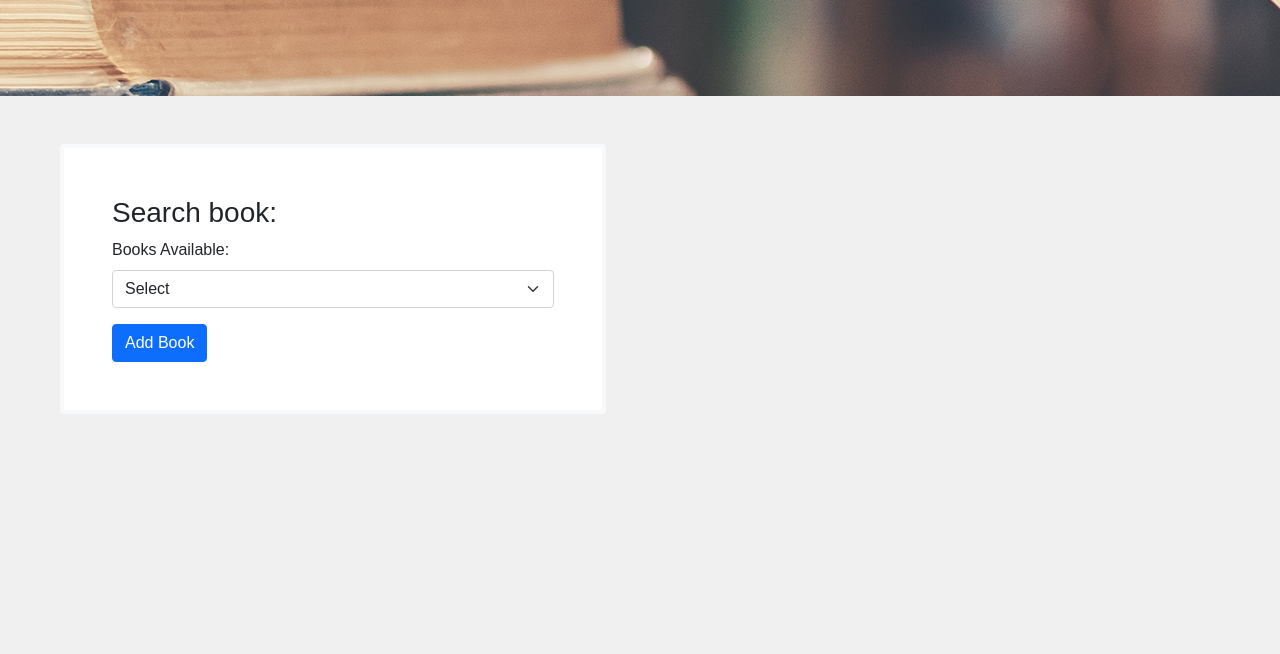
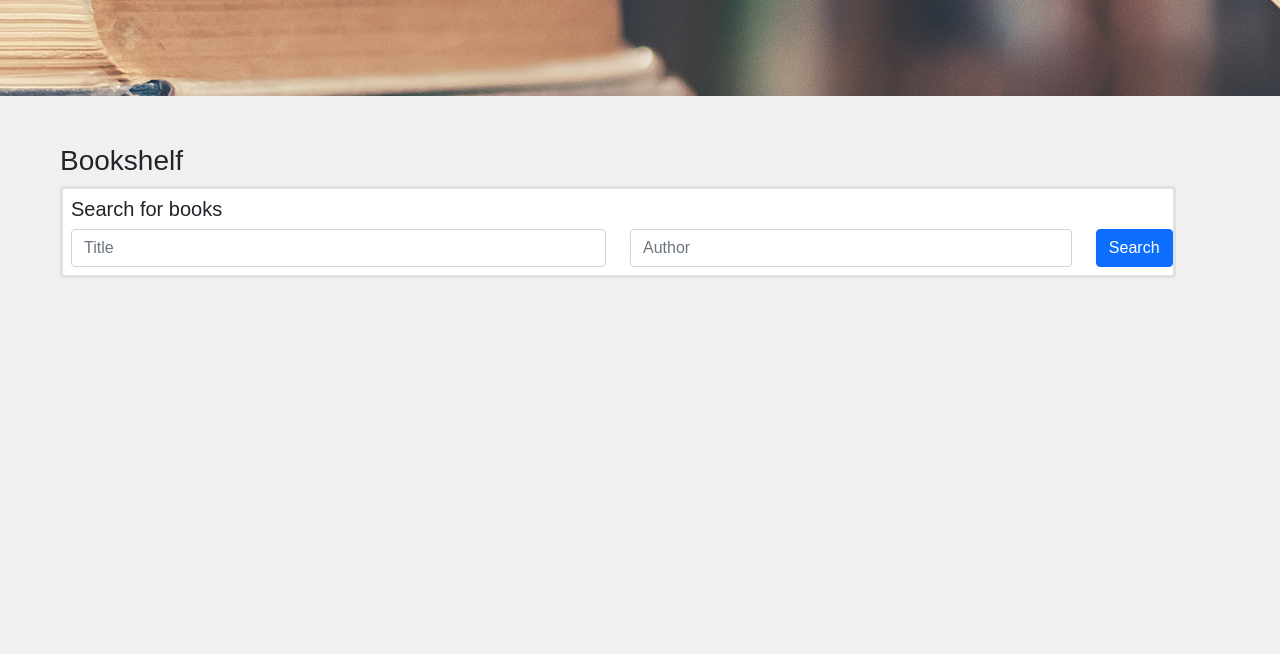
Before and after one commit to rhodaevangelene/learning-porch, a Node project: template views/bookshelf.handlebars in a window 1280 px wide. Shown: the top 654 px of the page. Run offline with Node 20 templates, Linux system fonts and the light colour scheme; the template is opened without the code that fills it, so the values that code supplies are empty; some libraries are stand-ins or nearby versions.

Commit message:
Added google books integration, added logic to add book, read book and delete book.

```diff
--- a/models/index.js
+++ b/models/index.js
@@ -3,11 +3,11 @@ const Books = require("./Books");
 const Library = require("./Library");
 
 User.belongsToMany(Books, {
-    through: 'library'
+    through: Library
 });
 
 Books.belongsToMany(User, {
-    through: 'library'
+    through: Library
 })
 
 module.exports = { User, Books, Library };
--- a/views/bookshelf.handlebars
+++ b/views/bookshelf.handlebars
@@ -3,23 +3,88 @@
   style="background-image: url('../images/banner.jpg');">
 </div>
 <div class="container m-5">
-    <div class="row">
-               <div class="col-6">
-            <form class="bg-white p-5 border border-4 border-light rounded">
-                <h3>Search book:</h3>
-                <div class="mb-3">
-                    <label for="Select" class="form-label">Books Available:</label>
-                    <select id="Select" class="form-select">
-                        <option>Select</option>
-                        {{#each books}}
-                        <option>{{book_title}}</option>
-                        {{/each}}
-                    </select>
-                </div>
-                <button type="submit" class="btn btn-primary">Add Book</button>
-            </form>
+    <h3>Bookshelf</h3>
+    <div class="card p-2 border border-3 rounded">
+        <div class="row">
+            <h5>Search for books</h5>
+        </div>
+        <div class="row row-12">
+            <div class="col-6"><input type="text" class="form-control" placeholder="Title" id="title"></div>
+            <div class="col-5"><input type="text" class="form-control" placeholder="Author" id="author"></div>
+            <div class="col-1"><button type="submit" class="btn btn-primary" onclick="searchBook()">Search</button></div>
         </div>
     </div>
+        <div id="result-div">
+        </div>
+        <template id="dataRow">
+            <tr>
+                <td class="align-middle"><img src={value1} style="height: 130px;"/></td>
+                <td class="align-middle"><a href={value4} target="_blank">{value2}</a></td>
+                <td class="align-middle">{value3}</td>
+                <td class="align-middle">
+                    <form action="/booklist/add" method="post">
+                        <input type="hidden" name="id" value={value5}></input>
+                        <input type="hidden" name="title" value={value2}></input>
+                        <input type="hidden" name="author" value={value3}></input>
+                        <input type="hidden" name="book_link" value={value4}></input>
+                        <input type="hidden" name="image" value={value1}></input>
+                        <button type="submit" class="btn btn-success btn-sm">Add Book</button>
+                    </form>
+                </td>
+            </tr>
+        </template>
 </div>
 
 <script src="../javascript/logout.js"></script>
+<script>
+    function searchBook() {
+        const title = document.getElementById("title").value;
+        const author = document.getElementById("author").value;
+        console.log('Title: ' + title + ', Author: ' + author);
+        var q = "";
+        if(title){
+            q=title;
+        }
+        if(author){
+            if(title) {
+                q = q + "+inauthor:" + author
+            } else {
+                q = "inauthor:" + author
+            }
+        }
+        const url = "https://www.googleapis.com/books/v1/volumes?q=" + q;
+        console.log('URL: ' + url);
+        fetch(url)
+            .then(response => response.json())
+            .then(data => {
+                const template = document.getElementById("dataRow").innerHTML;
+
+                var trHtml = "";
+                for(let item of data.items)
+                {
+                    let t = template;
+                    t = t.replace(/{value1}/g, item.volumeInfo.imageLinks.thumbnail);
+                    t = t.replace(/{value2}/g, item.volumeInfo.title);
+                    t = t.replace(/{value3}/g, item.volumeInfo.authors);
+                    t = t.replace(/{value4}/g, item.volumeInfo.previewLink);
+                    t = t.replace(/{value5}/g, item.id);
+                    trHtml += t;
+                }
+                var resHtml = "<table class=\"table table-hover mt-1\" id=\"result_table\">"
+                    + "<thead>"
+                    + "   <tr>"
+                    + "   <th scope=\"col\"></th>"
+                    + "   <th scope=\"col\">Title</th>"
+                    + "   <th scope=\"col\">Author(s)</th>"
+                    + "   <th scope=\"col\">Add Book</th>"
+                    + "  </tr>"
+                    + "</thead>"
+                    + "<tbody>"
+                    + trHtml
+                    + "</tbody>"
+                    + "</table>";
+
+                document.getElementById('result-div').innerHTML = resHtml;
+            });
+    }
+</script>
```
Also changed, not shown: controllers/home.js (+81 -14 lines), models/Books.js (+10 -3 lines), views/booklist.handlebars (+25 -29 lines).
